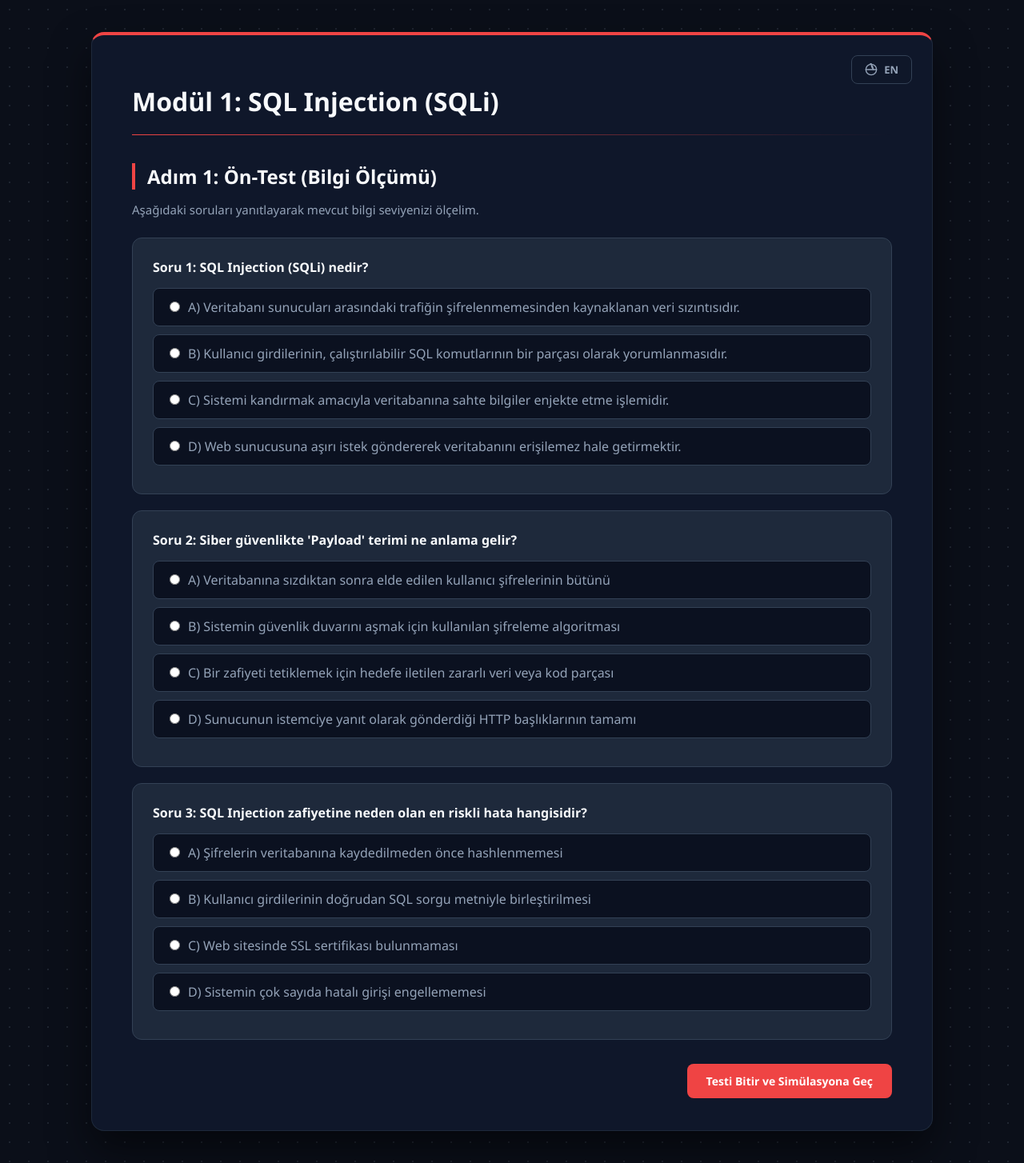
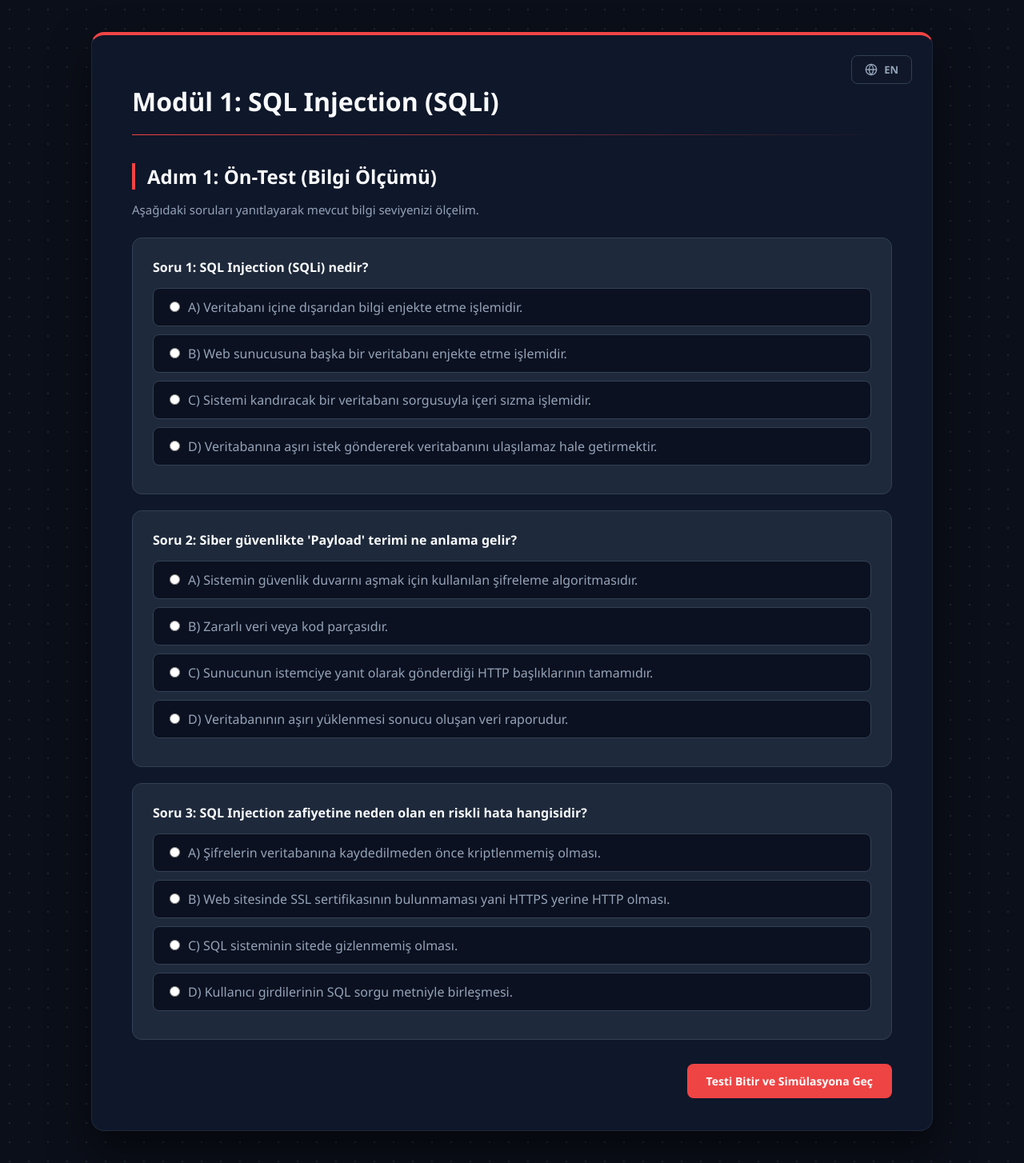
Before and after one commit to Loursy/cybersec-training-module, a Vue app in the folder frontend/: page /module/sqli in a window 1280 px wide. Shown: the whole page at 80% size. Built offline with nearby package versions, Linux system fonts and the light colour scheme; sample sign-in values are in the browser's storage.

Commit message:
Version 1.0.1

```diff
--- a/frontend/src/views/Sqli.vue
+++ b/frontend/src/views/Sqli.vue
@@ -4,7 +4,7 @@
 
     <div class="container">
       <button class="lang-btn" @click="toggleLanguage">
-        <svg xmlns="http://www.w3.org/2000/svg" width="16" height="16" viewBox="0 0 24 24" fill="none" stroke="currentColor" stroke-width="2" stroke-linecap="round" stroke-linejoin="round"><circle cx="12" cy="12" r="10"></circle><line x1="2" y1="12" x2="22" y2="12"></line><path d="M12 2a15.3 15.3 0 0 1 4 10 15.3 15.3 0 0 1-4-10 15.3 15.3 0 0 1-4-10 15.3 15.3 0 0 1 4-10z"></path></svg>
+        <svg xmlns="http://www.w3.org/2000/svg" width="16" height="16" viewBox="0 0 24 24" fill="none" stroke="currentColor" stroke-width="2" stroke-linecap="round" stroke-linejoin="round"><circle cx="12" cy="12" r="10"></circle><line x1="2" y1="12" x2="22" y2="12"></line><path d="M12 2a15.3 15.3 0 0 1 4 10 15.3 15.3 0 0 1-4 10 15.3 15.3 0 0 1-4-10 15.3 15.3 0 0 1 4-10z"></path></svg>
         {{ currentLang === 'tr' ? 'EN' : 'TR' }}
       </button>
 
@@ -59,15 +59,6 @@
                 <div class="brief-body">
                   <p v-html="currentText.s2Desc"></p>
                 </div>
-              </div>
-
-              <div class="info-box logic-box">
-                <h4>{{ currentText.infoTitle }}</h4>
-                <ul>
-                  <li><b class="blue-text">' (Tek Tırnak):</b> <span>{{ currentText.expl1 }}</span></li>
-                  <li><b class="yellow-text">OR 1=1:</b> <span>{{ currentText.expl2 }}</span></li>
-                  <li><b class="red-text">-- (İki Tire):</b> <span>{{ currentText.expl3 }}</span></li>
-                </ul>
               </div>
             </div>
 
@@ -133,7 +124,7 @@
                 </div>
               </div>
 
-              <div class="action-footer" style="margin-top: 25px;">
+              <div class="action-footer" style="margin-top: 25px; display: flex; justify-content: center;">
                 <button class="btn-success" @click="currentStep = 3" v-if="exploitStatus === 'success' || isReviewMode">
                   {{ currentText.btnNext2 }}
                 </button>
@@ -150,6 +141,7 @@
           <div class="edu-card">
             <h3 class="edu-heading blue-text">{{ currentText.s3DefTitle }}</h3>
             <p class="edu-desc">{{ currentText.s3DefDesc }}</p>
+
 
             <div class="neon-divider" style="margin: 30px 0; background: linear-gradient(90deg, #1e293b, #334155, #1e293b);"></div>
 
@@ -175,11 +167,6 @@
             </div>
 
             <p class="edu-desc" v-html="currentText.s3SolDesc2"></p>
-
-            <div style="margin-top: 25px; text-align: center; border-radius: 8px; overflow: hidden; border: 1px solid #334155;">
-
-            </div>
-
           </div>
 
           <div class="action-footer space-between">
@@ -204,7 +191,8 @@
             </div>
           </div>
 
-          <div class="action-footer">
+          <div class="action-footer space-between">
+            <button class="btn-secondary" @click="currentStep = 3">Önceki</button>
             <button class="btn-warning" @click="finishPostTest" :disabled="isSaving">
               <span v-if="isSaving" class="spinner-small"></span>
               {{ isReviewMode ? (currentLang === 'tr' ? 'İncelemeyi Bitir ve Dön' : 'Finish Review & Return') : (isSaving ? (currentLang === 'tr' ? 'Kaydediliyor...' : 'Saving...') : currentText.btnFinish) }}
@@ -244,8 +232,9 @@ const simPass = ref('');
 const exploitStatus = ref('idle'); // idle, hacking, success, error
 const leakedData = ref([]);
 
+// YENİ CEVAP ANAHTARI
 const answerKeys = {
-  pre: { q1: "b", q2: "c", q3: "b" },
+  pre: { q1: "c", q2: "b", q3: "d" },
   post: { q1: "b", q2: "c", q3: "b" },
 };
 
@@ -254,31 +243,31 @@ const translations = {
     modTitle: "Modül 1: SQL Injection (SQLi)",
     s1Title: "Adım 1: Ön-Test (Bilgi Ölçümü)",
     s1Desc: "Aşağıdaki soruları yanıtlayarak mevcut bilgi seviyenizi ölçelim.",
+
     preQ1Text: "Soru 1: SQL Injection (SQLi) nedir?",
-    preQ1a: "A) Veritabanı sunucuları arasındaki trafiğin şifrelenmemesinden kaynaklanan veri sızıntısıdır.",
-    preQ1b: "B) Kullanıcı girdilerinin, çalıştırılabilir SQL komutlarının bir parçası olarak yorumlanmasıdır.",
-    preQ1c: "C) Sistemi kandırmak amacıyla veritabanına sahte bilgiler enjekte etme işlemidir.",
-    preQ1d: "D) Web sunucusuna aşırı istek göndererek veritabanını erişilemez hale getirmektir.",
+    preQ1a: "A) Veritabanı içine dışarıdan bilgi enjekte etme işlemidir.",
+    preQ1b: "B) Web sunucusuna başka bir veritabanı enjekte etme işlemidir.",
+    preQ1c: "C) Sistemi kandıracak bir veritabanı sorgusuyla içeri sızma işlemidir.",
+    preQ1d: "D) Veritabanına aşırı istek göndererek veritabanını ulaşılamaz hale getirmektir.",
+
     preQ2Text: "Soru 2: Siber güvenlikte 'Payload' terimi ne anlama gelir?",
-    preQ2a: "A) Veritabanına sızdıktan sonra elde edilen kullanıcı şifrelerinin bütünü",
-    preQ2b: "B) Sistemin güvenlik duvarını aşmak için kullanılan şifreleme algoritması",
-    preQ2c: "C) Bir zafiyeti tetiklemek için hedefe iletilen zararlı veri veya kod parçası",
-    preQ2d: "D) Sunucunun istemciye yanıt olarak gönderdiği HTTP başlıklarının tamamı",
+    preQ2a: "A) Sistemin güvenlik duvarını aşmak için kullanılan şifreleme algoritmasıdır.",
+    preQ2b: "B) Zararlı veri veya kod parçasıdır.",
+    preQ2c: "C) Sunucunun istemciye yanıt olarak gönderdiği HTTP başlıklarının tamamıdır.",
+    preQ2d: "D) Veritabanının aşırı yüklenmesi sonucu oluşan veri raporudur.",
+
     preQ3Text: "Soru 3: SQL Injection zafiyetine neden olan en riskli hata hangisidir?",
-    preQ3a: "A) Şifrelerin veritabanına kaydedilmeden önce hashlenmemesi",
-    preQ3b: "B) Kullanıcı girdilerinin doğrudan SQL sorgu metniyle birleştirilmesi",
-    preQ3c: "C) Web sitesinde SSL sertifikası bulunmaması",
-    preQ3d: "D) Sistemin çok sayıda hatalı girişi engellememesi",
+    preQ3a: "A) Şifrelerin veritabanına kaydedilmeden önce kriptlenmemiş olması.",
+    preQ3b: "B) Web sitesinde SSL sertifikasının bulunmaması yani HTTPS yerine HTTP olması.",
+    preQ3c: "C) SQL sisteminin sitede gizlenmemiş olması.",
+    preQ3d: "D) Kullanıcı girdilerinin SQL sorgu metniyle birleşmesi.",
+
     btnNext1: "Testi Bitir ve Simülasyona Geç",
 
     s2Title: "Adım 2: Zafiyet Simülasyonu",
+    s2Summary: "SQL Injection, kullanıcıya açık bir panele istenilen veri yerine SQL sorgusu yazılarak direkt veritabanıyla iletişime geçme işlemidir.",
     gTitle: "OPERASYON BRİFİNGİ",
-    s2Summary: "Amacımız şifreyi bilmeden, veritabanını kandırarak aşağıdaki kullanıcı giriş paneline sızmak.",
-    s2Desc: "<b>Durum Analizi:</b><br>Karşımızda standart bir giriş paneli var ve hiçbir şifre bilmiyoruz. Geliştirici, kullanıcıdan aldığı e-posta verisini kontrol etmeden doğrudan veritabanı sorgusuna dahil etmiş. <br><br><b>Arka Plandaki Tehlikeli Kod:</b><br>Sistem giriş yaparken veritabanına şu soruyu soruyor:<br><code style='background:#000; color:#cbd5e1; padding:4px 8px; border-radius:4px; display:inline-block; font-size:12px;'>SELECT * FROM users WHERE email='<span style=\"color:#ef4444\">[SENİN_YAZDIĞIN]</span>' AND password='...'</code><br><br><b>Saldırı Planı (Payload):</b><br>Biz e-posta kutusuna sıradan bir metin yerine, veritabanının doğrudan çalıştıracağı bir <b>SQL komutu</b> yazacağız. Aşağıdaki giriş paneline inin ve E-posta kısmına bu SQL komutunu yazın:<br><code class='glitch-payload' style='font-size:16px; margin: 10px 0; display:inline-block;'>' OR 1=1 --</code>",
-    infoTitle: "Peki bu payload ne işe yarayacak? (' OR 1=1 --)",
-    expl1: "Geliştiricinin arka planda yazdığı kodu biz erken kapatıyoruz. Böylece sistemin kodunun içine kendi kelimelerimizi ekleyebiliyoruz.",
-    expl2: "'Veya 1 eşittir 1' diyoruz. 1 her zaman 1'e eşit olduğu için, veritabanı 'Tamam bu kişi doğru söylüyor' diyerek bizi zorla içeri alıyor.",
-    expl3: "Veritabanına 'Bundan sonra yazan şifre kontrol kısmını tamamen görmezden gel, sil gitsin' emrini veriyor.",
+    s2Desc: "<b>Durum Analizi:</b><br>Karşımızda standart bir giriş paneli var ve hiçbir şifre bilmiyoruz. Geliştirici, kullanıcıdan aldığı e-posta verisini kontrol etmeden doğrudan veritabanı sorgusuna dahil etmiş.<br><br><b>Saldırı Planı:</b><br>Biz e-posta kutusuna sıradan bir metin yerine, veritabanının doğrudan çalıştıracağı özel bir kod parçası yazacağız. Siber güvenlikte, hedef sistemi manipüle etmek veya zararlı bir işlemi tetiklemek için gönderilen bu tür verilere <b>'Payload' (Saldırı Yükü)</b> denir.<br><br>Aşağıdaki giriş paneline inin ve E-posta kısmına şu Payload'u yazın:<br><code class='glitch-payload' style='font-size:16px; margin: 10px 0; display:inline-block;'>' OR 1=1 --</code><br><br><b>Bu Payload Ne Yapacak?</b><br>1. <b style='color: #38bdf8;'>' (Tek Tırnak):</b> Geliştiricinin arka planda yazdığı e-posta sorgusunu erken kapatır.<br>2. <b style='color: #f59e0b;'>OR 1=1:</b> 'Veya 1=1' diyerek sorguya her zaman DOĞRU (True) kabul edilecek bir kural ekler.<br>3. <b style='color: #ef4444;'>-- (İki Tire):</b> SQL dilinde yorum satırı demektir. Sorgunun geri kalanını (şifre sorma kısmını) tamamen çöpe atar.",
 
     simPanelTitle: "KULLANICI GİRİŞİ",
     emailPlaceholder: "E-posta (SQL komutunu buraya yazın)",
@@ -288,10 +277,10 @@ const translations = {
 
     s3Title: "Adım 3: Zafiyet Analizi ve Çözümü",
     s3DefTitle: "SQL Injection (SQLi) Nedir?",
-    s3DefDesc: "Kötü niyetli kullanıcıların, uygulamanın veritabanına gönderdiği sorgulara müdahale etmesini sağlayan kritik bir güvenlik açığıdır. Geliştirici, kullanıcıdan aldığı veriyi filtrelemeden doğrudan SQL komutunun içine koyarsa, saldırgan kendi komutlarını çalıştırttırabilir.",
+    s3DefDesc: "Kötü niyetli kullanıcıların, uygulamanın veritabanına gönderdiği sorgulara müdahale etmesini sağlayan kritik bir güvenlik açığıdır. Geliştirici, kullanıcıdan aldığı veriyi filtrelemeden doğrudan SQL komutunun içine koyarsa, saldırgan kendi komutlarını çalıştırttırabilir. Tıpkı az önce sizin şifre kontrolünü iptal ettirdiğiniz gibi!",
     s3SolTitle: "Nasıl Çözülür? (Prepared Statements)",
     s3SolDesc1: "Açığın temel sebebi, kullanıcının girdiği metnin 'veri' olarak değil, çalıştırılabilir bir 'SQL komutu' olarak algılanmasıdır. Bunu kesin olarak çözmek için <b>Parametreli Sorgular</b> kullanmalıyız.",
-    s3SolDesc2: "Güvenli kodda görebileceğiniz gibi, dışarıdan gelen verileri SQL metnine yazmak yerine <b>? (soru işareti)</b> koyuyoruz. Veritabanı sürücüsü, bu kısımları sadece düz metin olarak işler.",
+    s3SolDesc2: "Güvenli kodda görebileceğiniz gibi, dışarıdan gelen verileri SQL metnine yazmak yerine <b>? (soru işareti)</b> koyuyoruz. Veritabanı sürücüsü, bu kısımları sadece düz metin olarak işler. Siz oraya ' OR 1=1 -- yazsanız bile sistem bunu bir komut olarak değil, sadece garip bir e-posta adresi olarak okur ve reddeder.",
     labelVuln: "Hatalı (Zafiyetli) Kod Kullanımı:",
     labelSec: "Güvenli (Doğru) Kod Kullanımı:",
     btnNext3: "Öğrendiklerini Test Et (Son-Test)",
@@ -315,8 +304,8 @@ const translations = {
     postQ3d: "D) Sadece yöneticilere yetki vererek",
     btnFinish: "Modülü Tamamla",
 
-    msgSuccess: "SYSTEM OVERRIDE: VERİTABANI DÖKÜMÜ BAŞARILI",
-    msgFail: "Erişim Reddedildi! Geçersiz E-posta veya Şifre.",
+    msgSuccess: "VERİTABANI DÖKÜMÜ BAŞARILI! Şifre kontrolü atlatıldı.",
+    msgFail: "Erişim Reddedildi! E-posta veya şifre hatalı.",
     tblEmail: "E-Posta Adresi",
     tblPass: "Şifre (Hash)",
     tblSecret: "Gizli Departman Verisi",
@@ -327,31 +316,31 @@ const translations = {
     modTitle: "Module 1: SQL Injection (SQLi)",
     s1Title: "Step 1: Pre-Test (Knowledge Assessment)",
     s1Desc: "Let's measure your current knowledge level.",
+
     preQ1Text: "Question 1: What is SQL Injection (SQLi)?",
-    preQ1a: "A) A data leak caused by unencrypted traffic.",
-    preQ1b: "B) A vulnerability allowing user inputs to be interpreted as executable SQL commands.",
-    preQ1c: "C) Injecting fake information to deceive the system.",
-    preQ1d: "D) Making the database inaccessible via DDoS.",
-    preQ2Text: "Question 2: What does 'Payload' mean?",
-    preQ2a: "A) User passwords obtained after infiltrating.",
-    preQ2b: "B) Encryption algorithm used to bypass firewalls.",
-    preQ2c: "C) Malicious data delivered to trigger a vulnerability.",
-    preQ2d: "D) HTTP headers sent by the server.",
-    preQ3Text: "Question 3: Riskiest programming error for SQLi?",
-    preQ3a: "A) Not hashing passwords.",
-    preQ3b: "B) Directly concatenating user inputs with SQL text.",
-    preQ3c: "C) Lacking an SSL certificate.",
-    preQ3d: "D) Not blocking multiple failed logins.",
+    preQ1a: "A) The process of injecting external information into the database.",
+    preQ1b: "B) The process of injecting another database into the web server.",
+    preQ1c: "C) The process of infiltrating by tricking the system with a database query.",
+    preQ1d: "D) Making the database inaccessible by sending excessive requests to it.",
+
+    preQ2Text: "Question 2: What does the term 'Payload' mean in cybersecurity?",
+    preQ2a: "A) The encryption algorithm used to bypass the system's firewall.",
+    preQ2b: "B) A piece of malicious data or code.",
+    preQ2c: "C) The entirety of HTTP headers sent by the server in response to the client.",
+    preQ2d: "D) The data report generated as a result of database overload.",
+
+    preQ3Text: "Question 3: What is the riskiest programming error that causes an SQL Injection vulnerability?",
+    preQ3a: "A) Passwords not being encrypted before being saved to the database.",
+    preQ3b: "B) Lack of an SSL certificate on the website, i.e., HTTP instead of HTTPS.",
+    preQ3c: "C) The SQL system not being hidden on the site.",
+    preQ3d: "D) User inputs concatenating with the SQL query text.",
+
     btnNext1: "Finish Test & Go to Simulation",
 
     s2Title: "Step 2: Vulnerability Simulation",
-    s2Summary: "Our goal is to bypass the login panel without a password by tricking the database.",
+    s2Summary: "SQL Injection is the process of communicating directly with the database by entering an SQL query instead of the requested data into a user-accessible panel.",
     gTitle: "MISSION BRIEFING",
-    s2Desc: "<b>Situation Analysis:</b><br>We have a standard user login panel and no passwords. The developer has directly included the email input into the database query without validation.<br><br><b>The Dangerous Background Code:</b><br>The system asks the database this question:<br><code style='background:#000; color:#cbd5e1; padding:4px 8px; border-radius:4px; display:inline-block; font-size:12px;'>SELECT * FROM users WHERE email='<span style=\"color:#ef4444\">[YOUR_INPUT]</span>' AND password='...'</code><br><br><b>Attack Plan (Payload):</b><br>Instead of a normal text, we will write an <b>SQL command</b> into the email box. Go to the login panel below and inject this SQL command:<br><code class='glitch-payload' style='font-size:16px; margin: 10px 0; display:inline-block;'>' OR 1=1 --</code>",
-    infoTitle: "What will this payload do? (' OR 1=1 --)",
-    expl1: "Prematurely closes the developer's background code.",
-    expl2: "'Or 1=1' makes the condition always TRUE.",
-    expl3: "Comments out and entirely cancels the rest of the query (password check).",
+    s2Desc: "<b>Situation Analysis:</b><br>We face a standard user login panel and don't know any passwords. The developer included the email input directly into the database query without validation.<br><br><b>Attack Plan:</b><br>Instead of normal text, we will enter a specific piece of code into the email box that the database will execute directly. In cybersecurity, data sent to manipulate a target system or trigger a malicious action is called a <b>'Payload'</b>.<br><br>Scroll down to the login panel and inject this Payload into the Email field:<br><code class='glitch-payload' style='font-size:16px; margin: 10px 0; display:inline-block;'>' OR 1=1 --</code><br><br><b>What will this Payload do?</b><br>1. <b style='color: #38bdf8;'>' (Single Quote):</b> Prematurely closes the developer's background email query.<br>2. <b style='color: #f59e0b;'>OR 1=1:</b> Adds a mathematical truth (Or 1=1) that makes the query condition always TRUE.<br>3. <b style='color: #ef4444;'>-- (Double Dash):</b> Means a comment line in SQL. It entirely trashes the rest of the query (the password check).",
 
     simPanelTitle: "USER LOGIN",
     emailPlaceholder: "Email (Type SQL command here)",
@@ -361,10 +350,10 @@ const translations = {
 
     s3Title: "Step 3: Vulnerability Analysis",
     s3DefTitle: "What is SQL Injection?",
-    s3DefDesc: "A critical vulnerability allowing attackers to interfere with DB queries. If inputs aren't filtered, attackers can execute their own commands.",
+    s3DefDesc: "A critical vulnerability allowing attackers to interfere with DB queries. If inputs aren't filtered, attackers can execute their own commands. Just like how you canceled the password check!",
     s3SolTitle: "How to Solve It? (Prepared Statements)",
     s3SolDesc1: "The root cause is inputs being perceived as 'executable commands'. We must use <b>Parameterized Queries</b>.",
-    s3SolDesc2: "Instead of writing data directly, we use a <b>? (question mark)</b>. The DB driver processes it only as plain text.",
+    s3SolDesc2: "Instead of writing data directly, we use a <b>? (question mark)</b>. The DB driver processes it only as plain text. Even if you type ' OR 1=1 --, the system treats it as a weird email and rejects it.",
     labelVuln: "Incorrect (Vulnerable) Code:",
     labelSec: "Secure (Correct) Code:",
     btnNext3: "Test Your Knowledge",
@@ -388,7 +377,7 @@ const translations = {
     postQ3d: "D) Applying authorization checks.",
     btnFinish: "Complete Module",
 
-    msgSuccess: "SYSTEM OVERRIDE: DATABASE DUMP SUCCESSFUL",
+    msgSuccess: "DATABASE DUMP SUCCESSFUL! Password check bypassed.",
     msgFail: "Access Denied! Invalid Email or Password.",
     tblEmail: "Email Address",
     tblPass: "Password (Hash)",
@@ -583,14 +572,6 @@ const finishPostTest = async () => {
 .brief-body p { margin-top: 0; margin-bottom: 10px; }
 .glitch-payload { background: #000; padding: 4px 10px; border-radius: 4px; border: 1px solid #ef4444; color: #ef4444; font-family: monospace; font-weight: bold;}
 
-.info-box { background: #1e293b; padding: 20px; border-radius: 8px; border: 1px solid #334155; }
-.info-box h4 { color: #f8fafc; margin-top: 0; margin-bottom: 15px; font-size: 16px;}
-.info-box ul { padding-left: 20px; margin: 0; line-height: 1.8; color: #94a3b8; font-size: 14px;}
-.blue-text { color: #38bdf8; }
-.yellow-text { color: #f59e0b; }
-.red-text { color: #ef4444; }
-.green-text { color: #10b981; }
-
 /* Alt Panel: Hedef Sistem (Ortalanmış) */
 .app-container { display: flex; flex-direction: column; align-items: center; width: 100%;}
 .simulation-box { background: #ffffff; border-radius: 12px; border: 1px solid #cbd5e1; overflow: hidden; box-shadow: 0 15px 35px rgba(0,0,0,0.3); transition: all 0.5s ease; width: 100%; max-width: 650px;}
@@ -608,7 +589,7 @@ const finishPostTest = async () => {
 .input-group label { display: block; color: #475569; font-size: 13px; margin-bottom: 8px; font-weight: bold;}
 .sim-input { width: 100%; padding: 14px 15px; background: #f8fafc; color: #1e293b; border: 1px solid #cbd5e1; border-radius: 6px; box-sizing: border-box; outline: none; transition: 0.3s; font-size: 15px;}
 .sim-input:focus { border-color: #0284c7; box-shadow: inset 0 0 0 1px #0284c7; }
-.btn-hack-action { width: 100%; background: #0f172a; color: white; border: none; padding: 14px; border-radius: 6px; cursor: pointer; font-weight: bold; font-size: 16px; transition: 0.3s; margin-top: 15px;}
+.btn-hack-action { width: 100%; background: #0f172a; color: white; border: none; padding: 15px; border-radius: 6px; cursor: pointer; font-weight: bold; font-size: 16px; transition: 0.3s; margin-top: 15px;}
 .btn-hack-action:hover { background: #1d4ed8; transform: translateY(-2px); box-shadow: 0 5px 15px rgba(29, 78, 216, 0.4); }
 .error-toast { background: #fef2f2; color: #ef4444; padding: 12px; border-radius: 6px; margin-top: 20px; font-size: 14px; font-weight: bold; border: 1px solid #fca5a5; text-align: center;}
 
```
Also changed, not shown: frontend/vite.config.js (+13 -4 lines).
